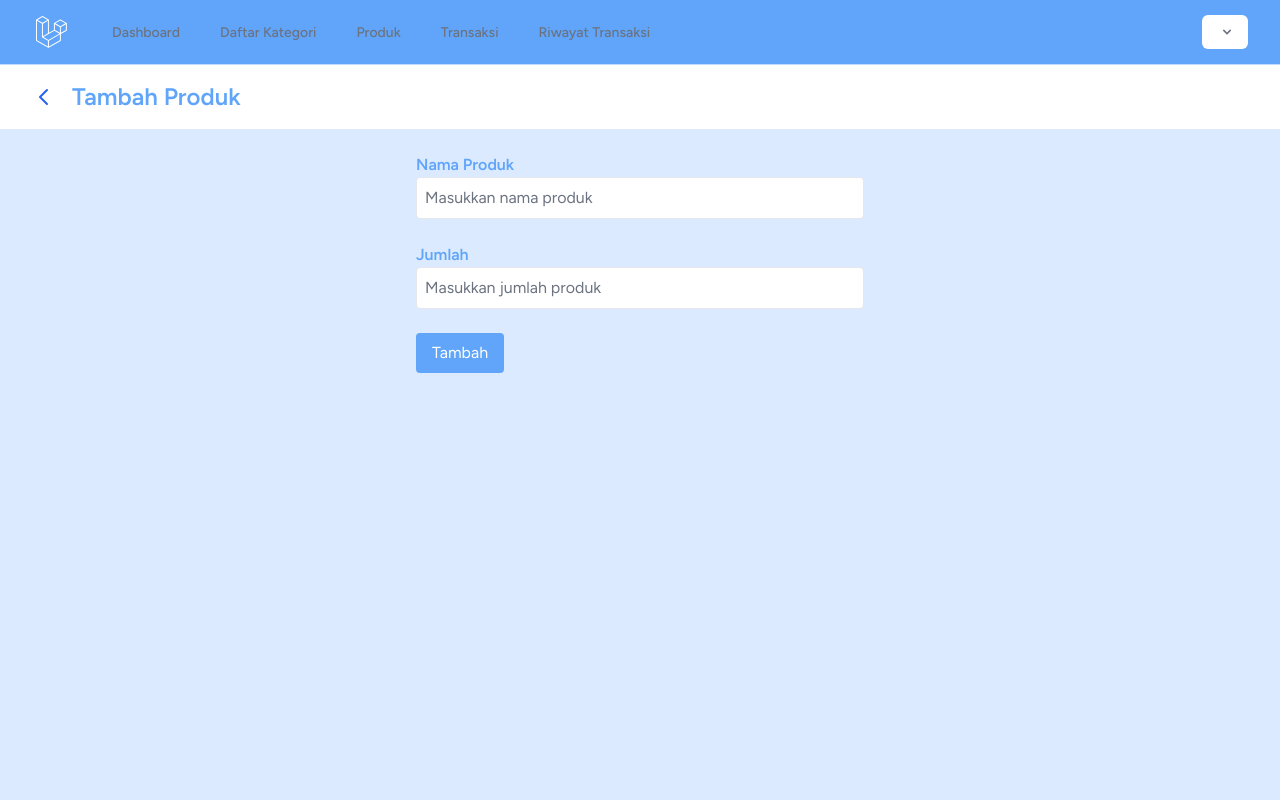
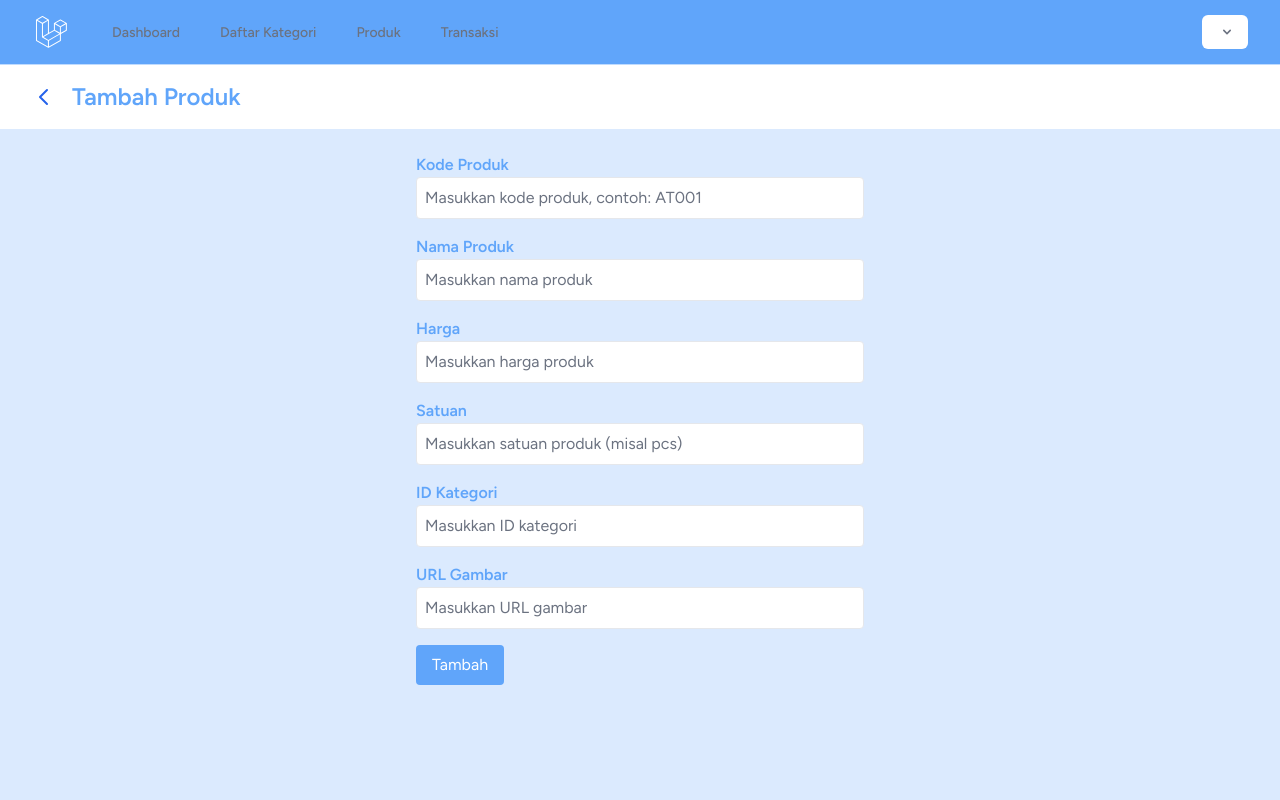
Before and after one commit to abeyynz/minimarket, a Laravel app: page /products/create in a window 1280 px wide. Run offline with Laravel 12, Linux system fonts and the light colour scheme; data comes from the database, SQL or seed files in the repository; data that the repository does not hold is empty; style sheets or scripts are compiled from the project's sources.

Commit message:
menambahkan fungsi tambah produk dan tambah kategori

```diff
--- a/app/Http/Controllers/ProductController.php
+++ b/app/Http/Controllers/ProductController.php
@@ -19,4 +19,20 @@ class ProductController extends Controller
         $categories = Category::all();
         return view('products.create', compact('categories'));
     }
+
+    public function store(Request $request)
+    {
+        $validated = $request->validate([
+            'code' => 'required|string|max:50|unique:products,code',
+            'name' => 'required|string',
+            'price' => 'required|numeric',
+            'unit' => 'required|string',
+            'category_id' => 'required|integer|exists:categories,id',
+            'image_url' => 'required|url',
+        ]);
+
+        Product::create($validated);
+
+        return redirect()->route('products.index')->with('success', 'Produk berhasil ditambahkan!');
+    }
 }
--- a/app/Models/Category.php
+++ b/app/Models/Category.php
@@ -9,7 +9,7 @@ class Category extends Model
 {
     use HasFactory;
 
-    protected $fillable = ['name'];
+    protected $fillable = ['code','name'];
 
     public function products()
     {
--- a/database/seeders/DatabaseSeeder.php
+++ b/database/seeders/DatabaseSeeder.php
@@ -5,6 +5,8 @@ namespace Database\Seeders;
 use App\Models\User;
 // use Illuminate\Database\Console\Seeds\WithoutModelEvents;
 use Illuminate\Database\Seeder;
+
+
 
 class DatabaseSeeder extends Seeder
 {
@@ -24,5 +26,6 @@ class DatabaseSeeder extends Seeder
 
         // Kemudian jalankan ProductSeeder
         $this->call(ProductSeeder::class);
+
     }
 }
--- a/resources/views/categories/create.blade.php
+++ b/resources/views/categories/create.blade.php
@@ -26,6 +26,11 @@
                 Tambah
             </button>
         </form>
+        @if(session('success'))
+            <div class="p-4 mb-4 text-sm text-green-700 bg-green-100 rounded-lg">
+                {{ session('success') }}
+            </div>
+        @endif
 
     </main>
 </x-app-layout>
--- a/resources/views/layouts/navigation.blade.php
+++ b/resources/views/layouts/navigation.blade.php
@@ -21,11 +21,8 @@
                     <x-nav-link :href="route('products.index')" :active="request()->routeIs('products.index')">
                         {{ __('Produk') }}
                     </x-nav-link>
-                    <x-nav-link :href="route('transaksi.index')" :active="request()->routeIs('transaksi.index')">
+                    <x-nav-link :href="route('transactions.index')" :active="request()->routeIs('transactions.index')">
                         {{ __('Transaksi') }}
-                    </x-nav-link>
-                    <x-nav-link :href="route('transaksi.history')" :active="request()->routeIs('transaksi.history')">
-                        {{ __('Riwayat Transaksi') }}
                     </x-nav-link>
                 </div>
             </div>
--- a/resources/views/products/create.blade.php
+++ b/resources/views/products/create.blade.php
@@ -11,20 +11,37 @@
         </div>
     </x-slot>
     <main class="flex-grow container mx-auto mt-6 px-4">
-        <form action="{{ route('products.store') }}" method="POST" class="space-y-6 max-w-md mx-auto">
-            @csrf
+        <form action="{{ route('products.store') }}" method="POST" class="space-y-4 max-w-md mx-auto">
+        @csrf
             <div>
-                <label for="title" class="block text-blue-400 font-bold">Nama Produk</label>
-                <input type="text" name="title" id="title" class="w-full p-2 border border-gray-200 rounded" required min="1" placeholder="Masukkan nama produk">
+                <label for="code" class="block text-blue-400 font-bold">Kode Produk</label>
+                <input type="text" name="code" id="code" class="w-full p-2 border border-gray-200 rounded" required placeholder="Masukkan kode produk, contoh: AT001">
             </div>
             <div>
-                <label for="qty" class="block text-blue-400 font-bold">Jumlah</label>
-                <input type="number" name="qty" id="qty" class="w-full p-2 border border-gray-200 rounded" required min="1" placeholder="Masukkan jumlah produk">
+                <label for="name" class="block text-blue-400 font-bold">Nama Produk</label>
+                <input type="text" name="name" id="name" class="w-full p-2 border border-gray-200 rounded" required placeholder="Masukkan nama produk">
+            </div>
+            <div>
+                <label for="price" class="block text-blue-400 font-bold">Harga</label>
+                <input type="text" name="price" id="price" class="w-full p-2 border border-gray-200 rounded" required placeholder="Masukkan harga produk">
+            </div>
+            <div>
+                <label for="unit" class="block text-blue-400 font-bold">Satuan</label>
+                <input type="text" name="unit" id="unit" class="w-full p-2 border border-gray-200 rounded" required placeholder="Masukkan satuan produk (misal pcs)">
+            </div>
+            <div>
+                <label for="category_id" class="block text-blue-400 font-bold">ID Kategori</label>
+                <input type="number" name="category_id" id="category_id" class="w-full p-2 border border-gray-200 rounded" required placeholder="Masukkan ID kategori">
+            </div>
+            <div>
+                <label for="image_url" class="block text-blue-400 font-bold">URL Gambar</label>
+                <input type="text" name="image_url" id="image_url" class="w-full p-2 border border-gray-200 rounded" required placeholder="Masukkan URL gambar">
             </div>
             <button type="submit"
                 class="bg-blue-400 hover:bg-blue-300 text-white hover:text-white py-2 px-4 rounded">
                     Tambah
             </button>
         </form>
+
     </main>
 </x-app-layout>
--- a/routes/web.php
+++ b/routes/web.php
@@ -2,7 +2,7 @@
 
 use App\Http\Controllers\ProfileController;
 use Illuminate\Support\Facades\Route;
-use App\Http\Controllers\TransaksiController;
+use App\Http\Controllers\TransactionController;
 use App\Http\Controllers\CategoryController;
 use App\Http\Controllers\ProductController;
 
@@ -25,26 +25,8 @@ Route::middleware(['auth'])->group(function () {
     Route::get('/dashboard/history-transaksi', [TransaksiController::class, 'index'])->name('history-transaksi');
 });
 
-// Route::get('/transactions', [TransaksiController::class, 'index']);
-// Route::post('/transactions', [TransaksiController::class, 'store']);
 
-// // Rute untuk kategori
-// Route::get('/categories', [CategoryController::class, 'index'])->name('categories.index');
-// Route::post('/categories', [CategoryController::class, 'store'])->name('categories.store');
-
-// Route::get('/products', [ProductController::class, 'index'])->name('products.index');
-
-
-// Route::get('/index', function () {
-//     $posts = Post::all(); // Mengambil semua data dari tabel 'posts'
-//     return view('product.index', compact('posts')); // Mengarahkan ke 'about.blade.php'
-// })->name('product.index');
-
-// Route untuk menambah post baru (create)
-// Route::get('/tambah', function () {
-//     return view('tambah'); // Menampilkan form untuk membuat post baru
-// })->name('products.tambah');
-
+Route::resource('categories', CategoryController::class);
 Route::get('/categories', [CategoryController::class, 'index'])->name('categories.index');
 Route::get('/categories/create', [CategoryController::class, 'create'])->name('categories.create');
 Route::post('/categories', [CategoryController::class, 'store'])->name('categories.store');
@@ -54,7 +36,7 @@ Route::get('/products/create', [ProductController::class, 'create'])->name('prod
 Route::post('/products', [ProductController::class, 'store'])->name('products.store');
 // Route::post('/products', [ProductController::class, 'delete'])->name('products.delete');
 
-Route::get('/transaksi', [TransaksiController::class, 'index'])->name('transaksi.index');
-Route::get('/transaksi/history', [TransaksiController::class, 'history'])->name('transaksi.history');
+
+Route::resource('transactions', TransactionController::class);
 
 require __DIR__.'/auth.php';
```
Also changed, not shown: app/Http/Controllers/CategoryController.php (+4 -7 lines), app/Http/Controllers/TransaksiController.php (deleted, +0 -19 lines), app/Models/Transaksi.php (deleted, +0 -11 lines), database/migrations/2025_01_04_032230_create_stores_table.php.
